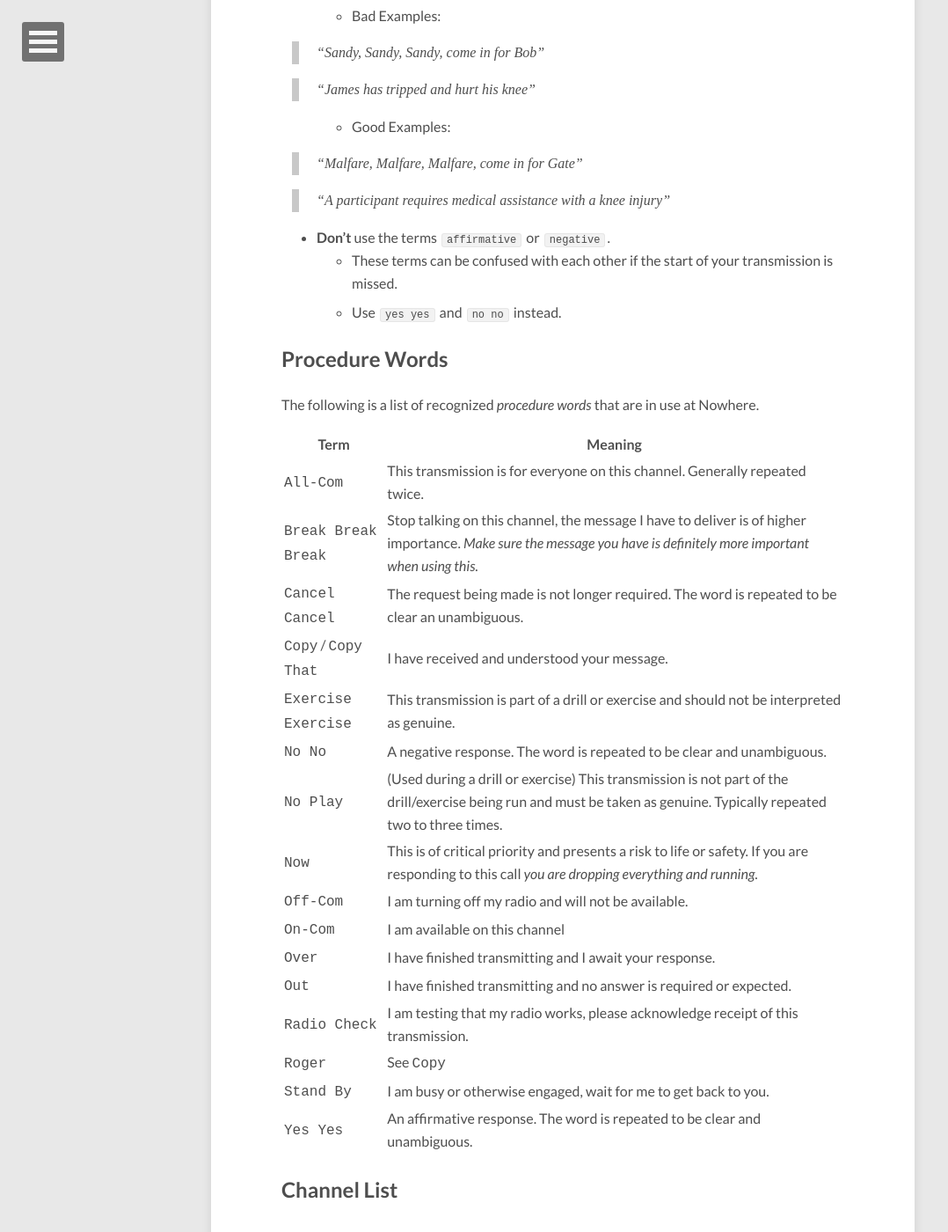
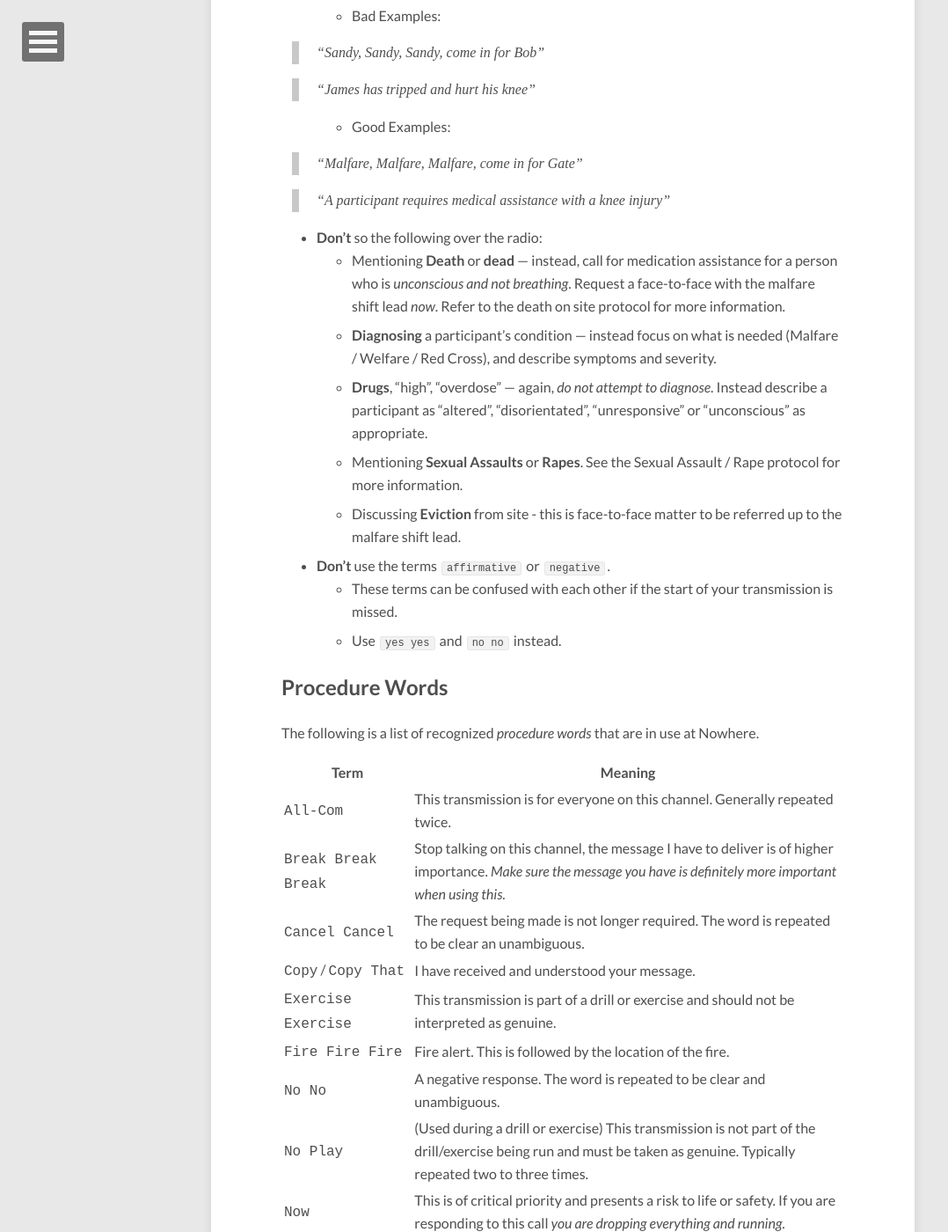
Before and after one commit to goingnowhere/malfare-protocols, a Jekyll site: the page built from protocols/en/radio_protocol/index.md, in a window 1280 px wide and 1400 px high, scrolled down 1476 px. Shown: the whole window at 88% size, without its empty margins (0-1078 px from the left). Built offline with Jekyll 4.4.1, drawn with Linux system fonts in a browser that asks for light colours; nearby versions of some CDN libraries; comment, search, counter and statistics services are not loaded; some of the changed text lies outside the part shown.

Commit message:
Additional guidelines and some more prowords.

```diff
--- a/protocols/en/radio_protocol/index.md
+++ b/protocols/en/radio_protocol/index.md
@@ -60,9 +60,18 @@ comments: true
 
     > "A participant requires medical assistance with a knee injury"
 
+- **Don't** so the following over the radio:
+    - Mentioning **Death** or **dead** — instead, call for medication assistance for a person who is *unconscious and not breathing*. Request a face-to-face with the malfare shift lead *now*. Refer to the death on site protocol for more information.
+    - **Diagnosing** a participant's condition — instead focus on what is needed (Malfare / Welfare / Red Cross), and describe symptoms and severity.
+    - **Drugs**, "high", "overdose" — again, *do not attempt to diagnose*. Instead describe a participant as "altered", "disorientated", "unresponsive" or "unconscious" as appropriate.
+    - Mentioning **Sexual Assaults** or **Rapes**. See the Sexual Assault / Rape protocol for more information.
+    - Discussing **Eviction** from site - this is face-to-face matter to be referred up to the malfare shift lead.
+
 - **Don't** use the terms `affirmative` or `negative`.
     - These terms can be confused with each other if the start of your transmission is missed.
     - Use `yes yes` and `no no` instead.
+
+
 
 ## Procedure Words
 The following is a list of recognized *procedure words* that are in use at Nowhere.
@@ -74,6 +83,7 @@ The following is a list of recognized *procedure words* that are in use at Nowhe
 | `Cancel Cancel` | The request being made is not longer required. The word is repeated to be clear an unambiguous. |
 | `Copy` /  `Copy That` | I have received and understood your message. |
 | `Exercise Exercise` | This transmission is part of a drill or exercise and should not be interpreted as genuine. |
+| `Fire Fire Fire` | Fire alert. This is followed by the location of the fire. |
 | `No No` | A negative response. The word is repeated to be clear and unambiguous. |
 | `No Play` | (Used during a drill or exercise) This transmission is not part of the drill/exercise being run and must be taken as genuine. Typically repeated two to three times.
 | `Now` | This is of critical priority and presents a risk to life or safety. If you are responding to this call *you are dropping everything and running*.|
@@ -82,6 +92,8 @@ The following is a list of recognized *procedure words* that are in use at Nowhe
 | `Over` | I have finished transmitting and I await your response. |
 | `Out`  | I have finished transmitting and no answer is required or expected. |
 | `Radio Check` | I am testing that my radio works, please acknowledge receipt of this transmission. |
+| `Priority Priority Priority` | Radio priority is being declared. All non-critical messages are to be held until priority has been lifted. |
+| `Priority Lifted` | Radio priority has been lifted. Generally repeated twice. |
 |`Roger`| See `Copy` |
 | `Stand By` | I am busy or otherwise engaged, wait for me to get back to you. |
 | `Yes Yes` | An affirmative response. The word is repeated to be clear and unambiguous. |
```
